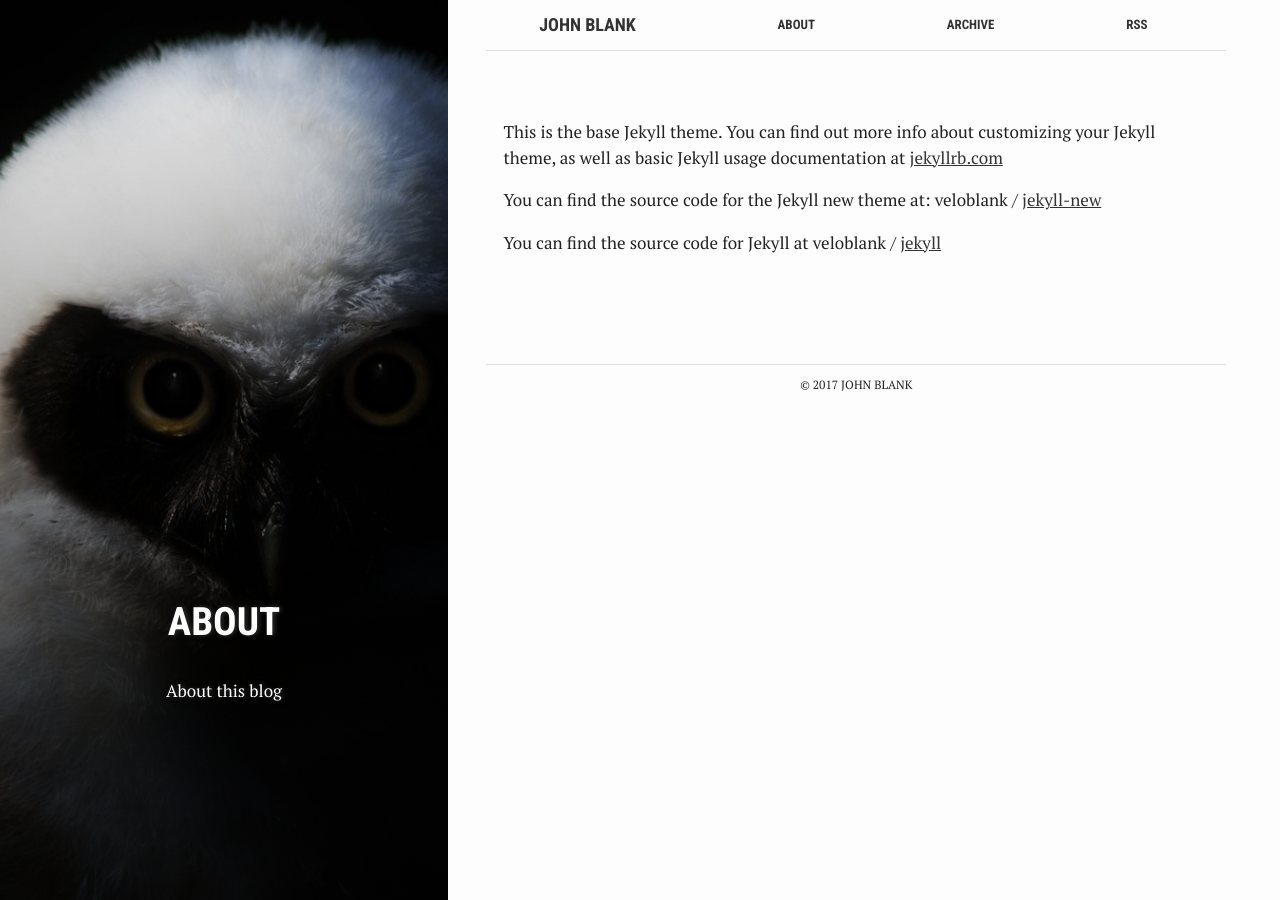
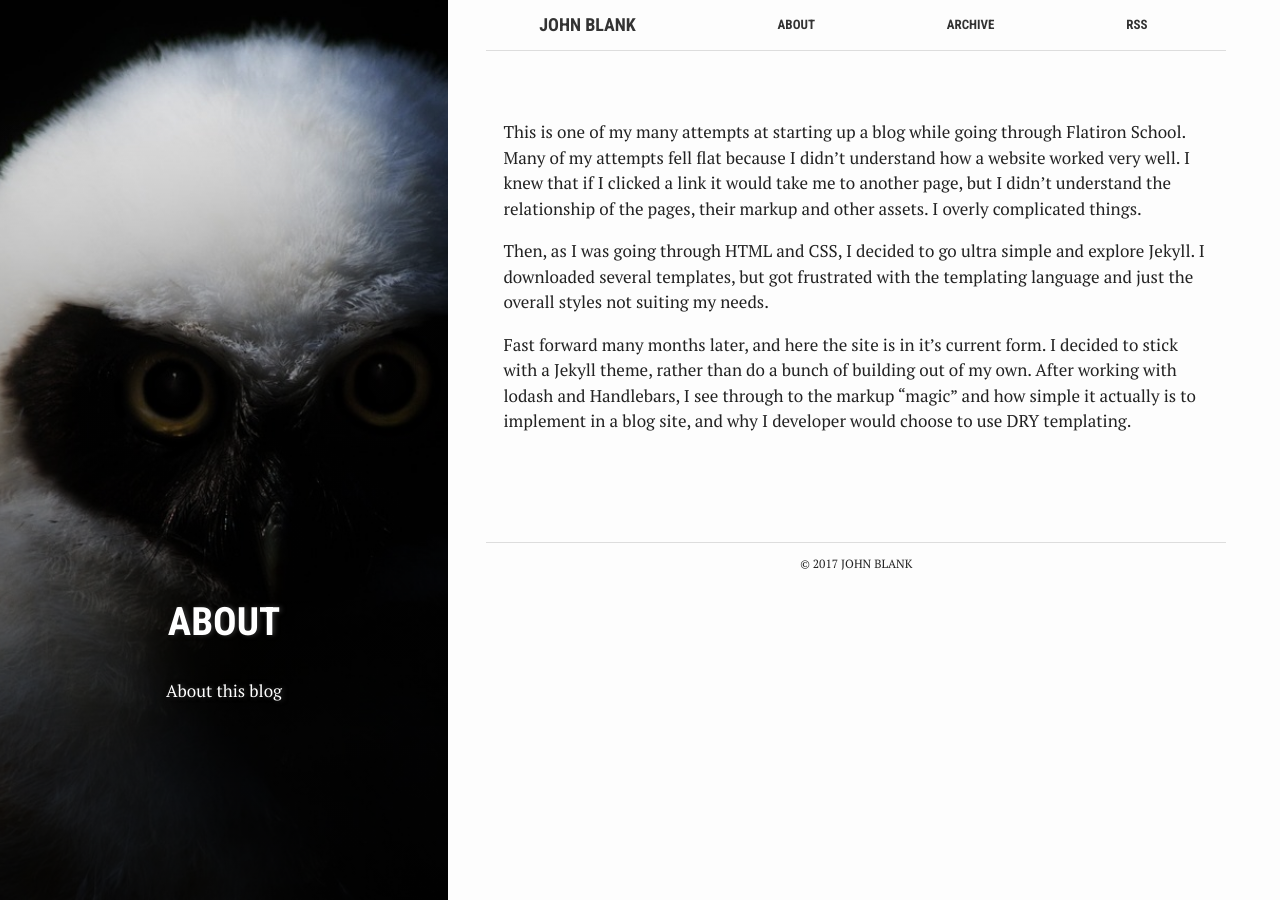
Before and after one commit to veloblank/veloblank.github.io, a Jekyll site: the page built from about.md, in a window 1280 px wide. Built offline with Jekyll 4.4.1, drawn with Linux system fonts in a browser that asks for light colours.

Commit message:
Update about.md

```diff
--- a/about.md
+++ b/about.md
@@ -2,18 +2,14 @@
 bg: "owl.jpg"
 layout: page
 title: "About"
-crawlertitle: "Why and how this blog was created"
+crawlertitle: "About the blog"
 permalink: /about/
 summary: "About this blog"
 active: about
 ---
 
-This is the base Jekyll theme. You can find out more info about customizing your Jekyll theme, as well as basic Jekyll usage documentation at [jekyllrb.com](http://jekyllrb.com/)
+This is one of my many attempts at starting up a blog while going through Flatiron School. Many of my attempts fell flat because I didn't understand how a website worked very well. I knew that if I clicked a link it would take me to another page, but I didn't understand the relationship of the pages, their markup and other assets. I overly complicated things.
 
-You can find the source code for the Jekyll new theme at:
-{{site.twitter_username}} /
-[jekyll-new](https://github.com/jglovier/jekyll-new)
+Then, as I was going through HTML and CSS, I decided to go ultra simple and explore Jekyll. I downloaded several templates, but got frustrated with the templating language and just the overall styles not suiting my needs.
 
-You can find the source code for Jekyll at
-{{site.github_username}} /
-[jekyll](https://github.com/jekyll/jekyll)
+Fast forward many months later, and here the site is in it's current form. I decided to stick with a Jekyll theme, rather than do a bunch of building out of my own. After working with lodash and Handlebars, I see through to the markup "magic" and how simple it actually is to implement in a blog site, and why I developer would choose to use DRY templating.
```
